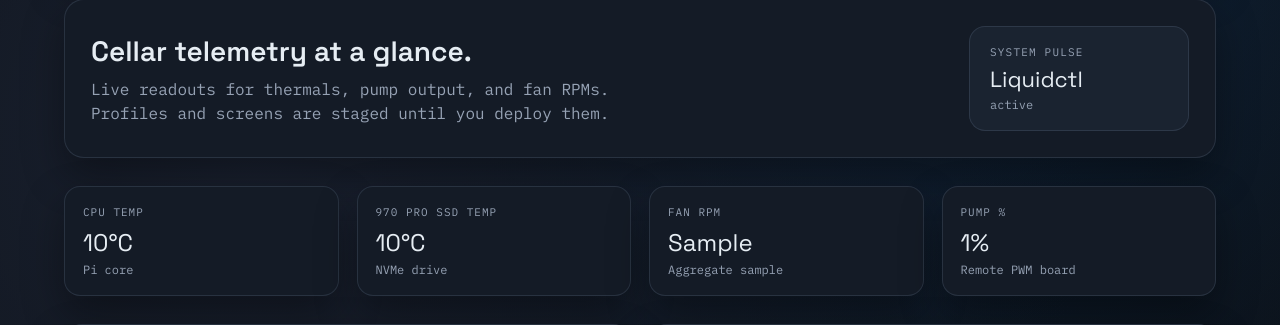
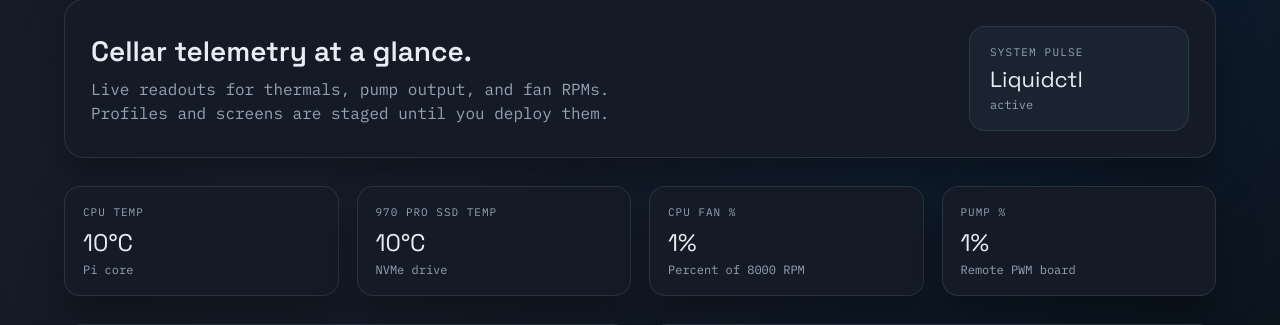
Before and after one commit to warner-family-dev/hydrox, a FastAPI app: template app/templates/dashboard.html in a window 1280 px wide. Shown: the part 136-461 px from the top of the page. Run offline with FastAPI, Linux system fonts and the light colour scheme; the template is opened without the code that fills it: most values are stand-ins (such as "Sample title", 1, 10 or a date in 2020); data that the repository does not hold is empty; parts of the project's set-up code (start-up, migrations or seed data) failed here and were passed over.

Commit message:
feat: show cpu fan percent on dashboard

```diff
--- a/app/main.py
+++ b/app/main.py
@@ -113,6 +113,11 @@ def root() -> RedirectResponse:
 @app.get("/dashboard", response_class=HTMLResponse)
 def dashboard(request: Request):
     metrics = latest_metrics()
+    cpu_fan_percent = None
+    cpu_fan_rows = recent_cpu_fan_readings(limit=1)
+    if cpu_fan_rows:
+        rpm = cpu_fan_rows[0]["rpm"]
+        cpu_fan_percent = int(max(0, min(100, round(rpm / 8000 * 100))))
     fans = list_fans(active_only=True)
     pump_channel = get_pump_channel()
     liquidctl_status = "Connected" if has_liquidctl_devices() else "Not connected"
@@ -133,6 +138,7 @@ def dashboard(request: Request):
         {
             "request": request,
             "metrics": metrics,
+            "cpu_fan_percent": cpu_fan_percent,
             "fans": fans,
             "pump_channel": pump_channel,
             "sensors": sensor_cards,
@@ -548,7 +554,14 @@ def ingest_metrics(
 
 @app.get("/api/metrics/latest")
 def get_latest_metrics():
-    return JSONResponse(latest_metrics() or {})
+    metrics = latest_metrics() or {}
+    cpu_fan_percent = None
+    cpu_fan_rows = recent_cpu_fan_readings(limit=1)
+    if cpu_fan_rows:
+        rpm = cpu_fan_rows[0]["rpm"]
+        cpu_fan_percent = int(max(0, min(100, round(rpm / 8000 * 100))))
+    metrics["cpu_fan_percent"] = cpu_fan_percent
+    return JSONResponse(metrics)
 
 
 @app.get("/api/metrics/recent")
--- a/app/static/js/dashboard.js
+++ b/app/static/js/dashboard.js
@@ -187,7 +187,7 @@ const updateModeState = () => {
 const metricFormatters = {
   cpu_temp: (value) => `${value}°C`,
   ambient_temp: (value) => `${value}°C`,
-  fan_rpm: (value) => `${value}`,
+  cpu_fan_percent: (value) => `${value}%`,
   pump_percent: (value) => `${value}%`,
 };
 
--- a/app/templates/dashboard.html
+++ b/app/templates/dashboard.html
@@ -24,9 +24,11 @@
     <div class="metric-card__sub">NVMe drive</div>
   </div>
   <div class="metric-card">
-    <div class="metric-card__label">Fan RPM</div>
-    <div class="metric-card__value" data-metric="fan_rpm">{{ metrics.fan_rpm if metrics else "--" }}</div>
-    <div class="metric-card__sub">Aggregate sample</div>
+    <div class="metric-card__label">CPU Fan %</div>
+    <div class="metric-card__value" data-metric="cpu_fan_percent">
+      {% if cpu_fan_percent is not none %}{{ cpu_fan_percent }}%{% else %}--{% endif %}
+    </div>
+    <div class="metric-card__sub">Percent of 8000 RPM</div>
   </div>
   <div class="metric-card">
     <div class="metric-card__label">Pump %</div>
```
Also changed, not shown: CHANGELOG.md.
